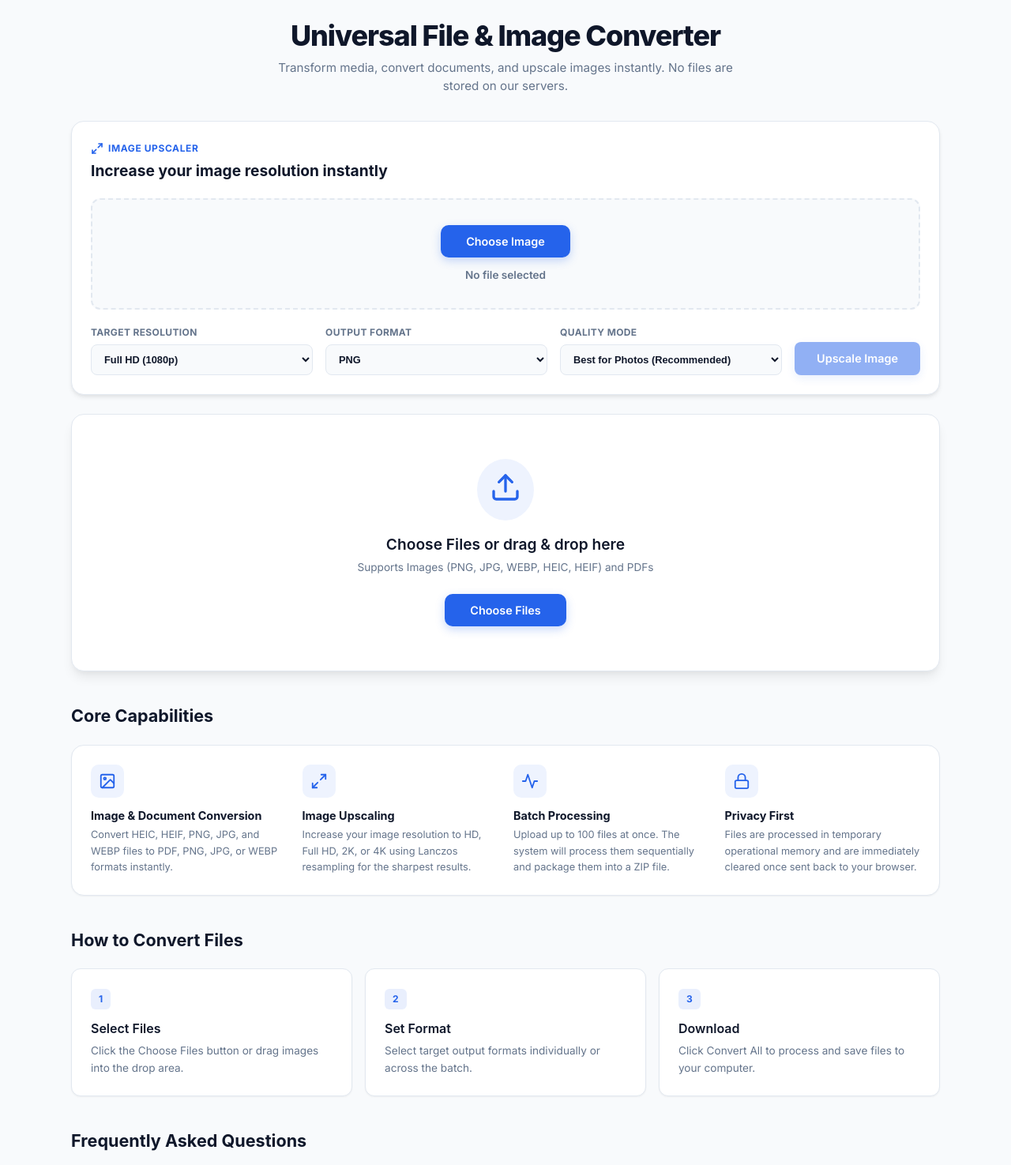
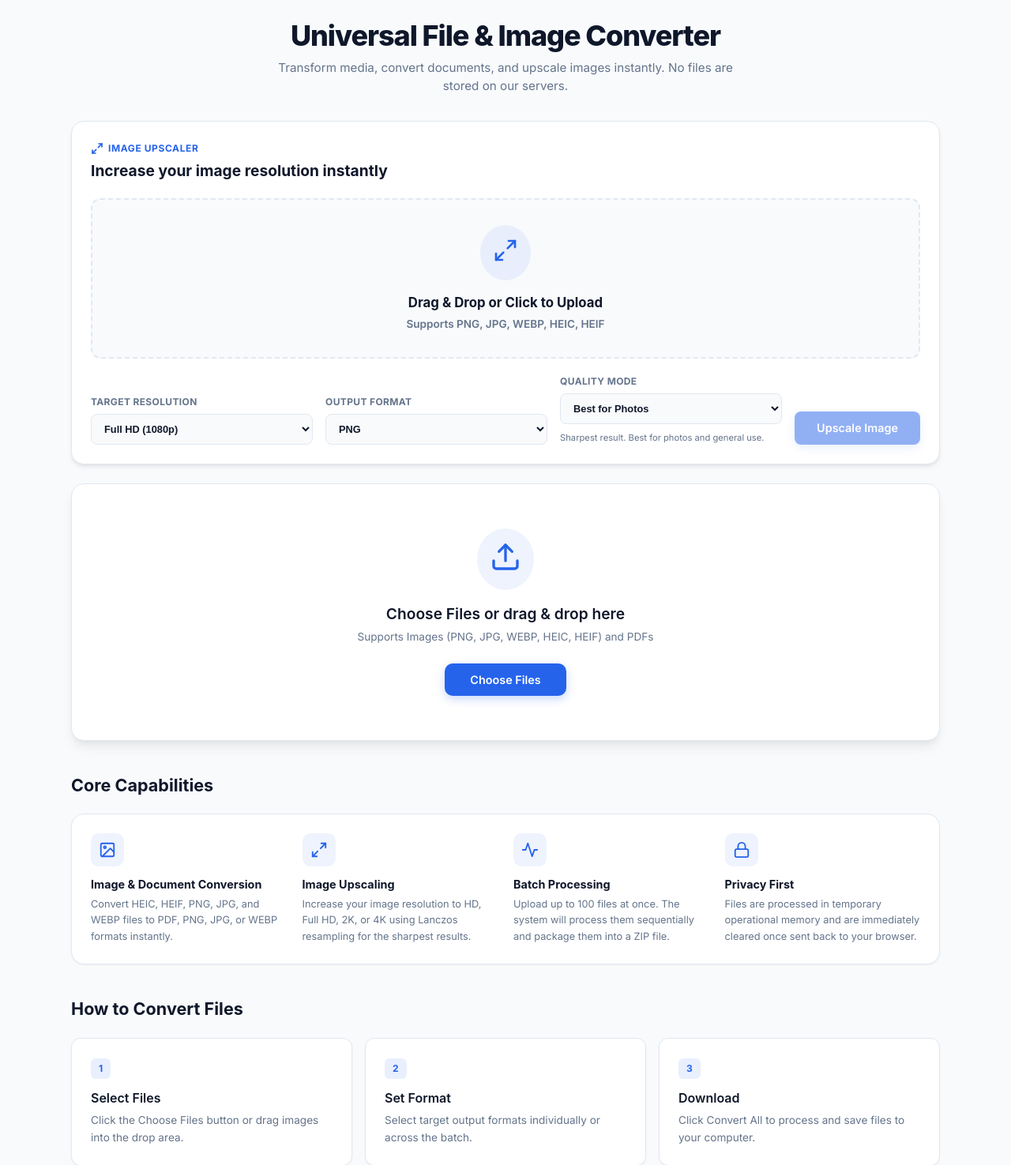
Before and after one commit to KMC-CHR/Files-Converter, a Flask app: page / in a window 1280 px wide. Shown: the part 75-1550 px from the top of the page at 79% size. Run offline with Flask 3, Linux system fonts and the light colour scheme; some web fonts are replaced.

Commit message:
Fix upscaler drag-and-drop and improve UX

```diff
--- a/static/Style.css
+++ b/static/Style.css
@@ -137,7 +137,7 @@ body {
     margin-right: auto;
 }
 
-/* --- Upscaler & Extractor Card --- */
+/* --- Shared Card (Upscaler + Extractor) --- */
 .yt-downloader-card {
     background: var(--card-surface);
     border: 1px solid var(--card-border);
@@ -189,6 +189,9 @@ body {
     text-align: center;
     cursor: pointer;
     transition: border-color 0.2s ease, background-color 0.2s ease;
+    position: relative;
+    z-index: 1;
+    min-height: 180px;
 }
 
 .upscale-upload:hover {
@@ -196,8 +199,30 @@ body {
     background-color: rgba(37, 99, 235, 0.02);
 }
 
+/* Drag-active state when a file is hovering over the drop zone */
+.upscale-upload.drag-active {
+    border-color: var(--accent-blue);
+    background-color: rgba(37, 99, 235, 0.06);
+}
+
+/* Make sure internal elements don't steal drag events */
+.upscale-upload .upload-icon-wrapper,
+.upscale-upload .upscale-drop-title,
+.upscale-upload .upload-hint,
+.upscale-upload .btn-primary-lg {
+    pointer-events: none;
+}
+
+.upscale-drop-title {
+    font-family: var(--font-heading);
+    font-size: 1.05rem;
+    font-weight: 700;
+    color: var(--text-primary);
+    margin-bottom: 4px;
+}
+
 .upscale-upload .upload-hint {
-    margin-top: 12px;
+    margin-top: 0;
     margin-bottom: 0;
     font-weight: 600;
     font-size: 0.85rem;
@@ -227,6 +252,13 @@ body {
 .control-group .native-styled-select {
     width: 100%;
     padding: 10px 12px;
+}
+
+.control-hint {
+    font-size: 0.7rem;
+    color: var(--text-secondary);
+    margin-top: 4px;
+    line-height: 1.4;
 }
 
 /* --- Main Converter Card --- */
@@ -581,6 +613,7 @@ body {
     padding: 10px 28px;
     font-size: 0.9rem;
     height: 42px;
+    white-space: nowrap;
 }
 
 .error-banner {
@@ -846,4 +879,13 @@ body {
     .empty-state {
         padding: 40px 16px;
     }
+
+    .upscale-upload {
+        padding: 24px 16px;
+        min-height: 150px;
+    }
+
+    .upscale-drop-title {
+        font-size: 0.95rem;
+    }
 }
--- a/templates/Index.html
+++ b/templates/Index.html
@@ -62,13 +62,20 @@
             </div>
 
             <div class="upscale-container">
-                <!-- Upload Area -->
+                <!-- Upload Area (click OR drag) -->
                 <div class="upscale-upload" id="upscale-upload">
                     <input type="file" id="upscale-input" accept="image/*" style="display: none;">
-                    <button type="button" class="btn-primary-lg" id="upscale-select-btn">
-                        <span>Choose Image</span>
-                    </button>
-                    <p class="upload-hint" id="upscale-filename">No file selected</p>
+                    <div class="upload-icon-wrapper" style="pointer-events: none;">
+                        <svg width="32" height="32" viewBox="0 0 24 24" fill="none" stroke="currentColor"
+                            stroke-width="2" stroke-linecap="round" stroke-linejoin="round">
+                            <polyline points="15 3 21 3 21 9"></polyline>
+                            <polyline points="9 21 3 21 3 15"></polyline>
+                            <line x1="21" y1="3" x2="14" y2="10"></line>
+                            <line x1="3" y1="21" x2="10" y2="14"></line>
+                        </svg>
+                    </div>
+                    <h3 class="upscale-drop-title">Drag & Drop or Click to Upload</h3>
+                    <p class="upload-hint" id="upscale-filename">Supports PNG, JPG, WEBP, HEIC, HEIF</p>
                 </div>
 
                 <!-- Settings -->
@@ -93,14 +100,15 @@
                         </select>
                     </div>
 
-                  <div class="control-group">
+                    <div class="control-group">
                         <label for="upscale-filter">Quality Mode</label>
                         <select class="native-styled-select" id="upscale-filter">
-                            <option value="lanczos" selected>Best for Photos (Recommended)</option>
+                            <option value="lanczos" selected>Best for Photos</option>
                             <option value="bicubic">Softer / Smoother Look</option>
-                            <option value="bilinear">Fast & Simple (Blurry)</option>
-                            <option value="nearest">Pixel Art / Retro Games</option>
+                            <option value="bilinear">Fast & Blurry</option>
+                            <option value="nearest">Pixel Art / Retro</option>
                         </select>
+                        <p class="control-hint" id="filter-hint">Sharpest result. Best for photos and general use.</p>
                     </div>
 
                     <button type="button" class="btn-primary btn-yt" id="upscale-btn" disabled>
@@ -325,30 +333,86 @@
         const globalFormatSelect = document.getElementById('global-format-select');
         const errorBanner = document.getElementById('error-banner');
 
-        // --- Upscaler Logic ---
+        const allowedImages = ['png', 'jpg', 'jpeg', 'webp', 'heic', 'heif', 'pdf'];
+        const MAX_FILES = 100;
+
+        let fileStore = [];
+        let savedDirectoryHandle = null;
+
+        // ================================================================
+        // --- IMAGE UPSCALER LOGIC ---
+        // ================================================================
         const upscaleInput = document.getElementById('upscale-input');
-        const upscaleSelectBtn = document.getElementById('upscale-select-btn');
-        const upscaleFilename = document.getElementById('upscale-filename');
         const upscaleBtn = document.getElementById('upscale-btn');
         const upscaleUpload = document.getElementById('upscale-upload');
+        const upscaleFilename = document.getElementById('upscale-filename');
+        const filterSelect = document.getElementById('upscale-filter');
+        const filterHint = document.getElementById('filter-hint');
 
         let selectedUpscaleFile = null;
 
-        upscaleSelectBtn.addEventListener('click', () => upscaleInput.click());
-        upscaleUpload.addEventListener('click', (e) => {
-            if (e.target === upscaleUpload || e.target.tagName === 'P') {
-                upscaleInput.click();
+        // Click anywhere on the upload zone to open the file picker
+        upscaleUpload.addEventListener('click', () => {
+            upscaleInput.click();
+        });
+
+        // Drag events for the upscaler zone (isolated with stopPropagation)
+        ['dragenter', 'dragover'].forEach(evt => {
+            upscaleUpload.addEventListener(evt, (e) => {
+                e.preventDefault();
+                e.stopPropagation();
+                upscaleUpload.classList.add('drag-active');
+            });
+        });
+
+        ['dragleave', 'drop'].forEach(evt => {
+            upscaleUpload.addEventListener(evt, (e) => {
+                e.preventDefault();
+                e.stopPropagation();
+                upscaleUpload.classList.remove('drag-active');
+            });
+        });
+
+        upscaleUpload.addEventListener('drop', (e) => {
+            e.preventDefault();
+            e.stopPropagation();
+            const files = e.dataTransfer.files;
+            if (files.length > 0) {
+                handleUpscaleFile(files[0]);
             }
         });
 
         upscaleInput.addEventListener('change', () => {
             if (upscaleInput.files.length) {
-                selectedUpscaleFile = upscaleInput.files[0];
-                upscaleFilename.textContent = `${selectedUpscaleFile.name} (${(selectedUpscaleFile.size / (1024 * 1024)).toFixed(2)} MB)`;
-                upscaleBtn.disabled = false;
+                handleUpscaleFile(upscaleInput.files[0]);
             }
         });
 
+        function handleUpscaleFile(file) {
+            if (!file.type.startsWith('image/')) {
+                alert('Please select an image file.');
+                return;
+            }
+            selectedUpscaleFile = file;
+            upscaleFilename.textContent = `${file.name} (${(file.size / (1024 * 1024)).toFixed(2)} MB)`;
+            upscaleBtn.disabled = false;
+        }
+
+        // Filter hint text updates when user changes the dropdown
+        const filterHints = {
+            lanczos: 'Sharpest result. Best for photos and general use.',
+            bicubic: 'Softer edges. Good for smoother-looking results.',
+            bilinear: 'Fast but blurry. Rarely the best choice.',
+            nearest: 'Blocky pixels. Only for pixel art or retro games.'
+        };
+
+        if (filterSelect && filterHint) {
+            filterSelect.addEventListener('change', () => {
+                filterHint.textContent = filterHints[filterSelect.value];
+            });
+        }
+
+        // Upscale button handler
         upscaleBtn.addEventListener('click', async () => {
             if (!selectedUpscaleFile) return;
 
@@ -387,7 +451,8 @@
                 // Reset
                 selectedUpscaleFile = null;
                 upscaleInput.value = '';
-                upscaleFilename.textContent = 'No file selected';
+                upscaleFilename.textContent = 'Supports PNG, JPG, WEBP, HEIC, HEIF';
+                upscaleBtn.disabled = true;
             } catch (err) {
                 alert(err.message);
             } finally {
@@ -396,7 +461,11 @@
             }
         });
 
-        // --- Drag and Drop Logic ---
+        // ================================================================
+        // --- MAIN BATCH CONVERTER LOGIC ---
+        // ================================================================
+
+        // Window-level drag events for the main converter card
         ['dragenter', 'dragover'].forEach(evt => {
             window.addEventListener(evt, (e) => {
                 e.preventDefault();
```
